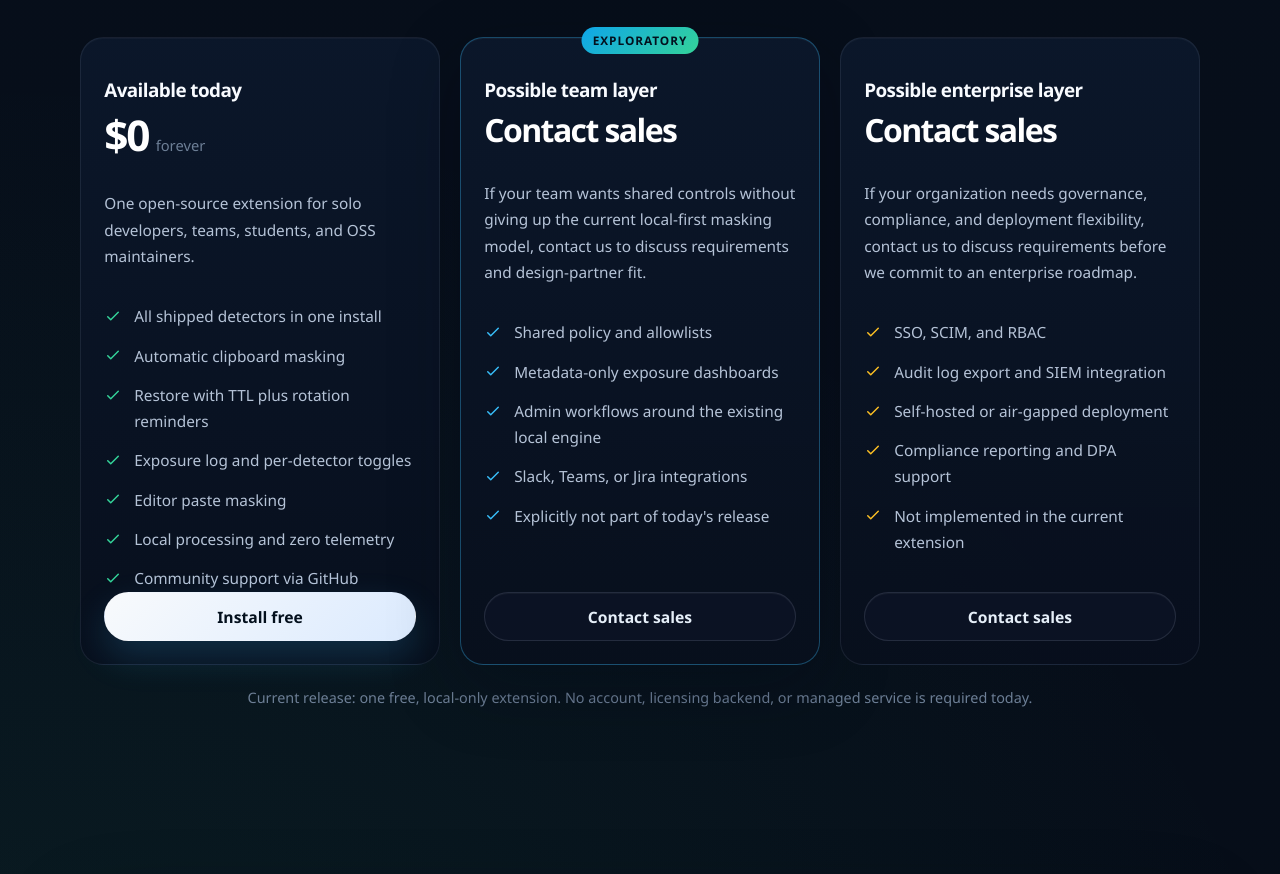
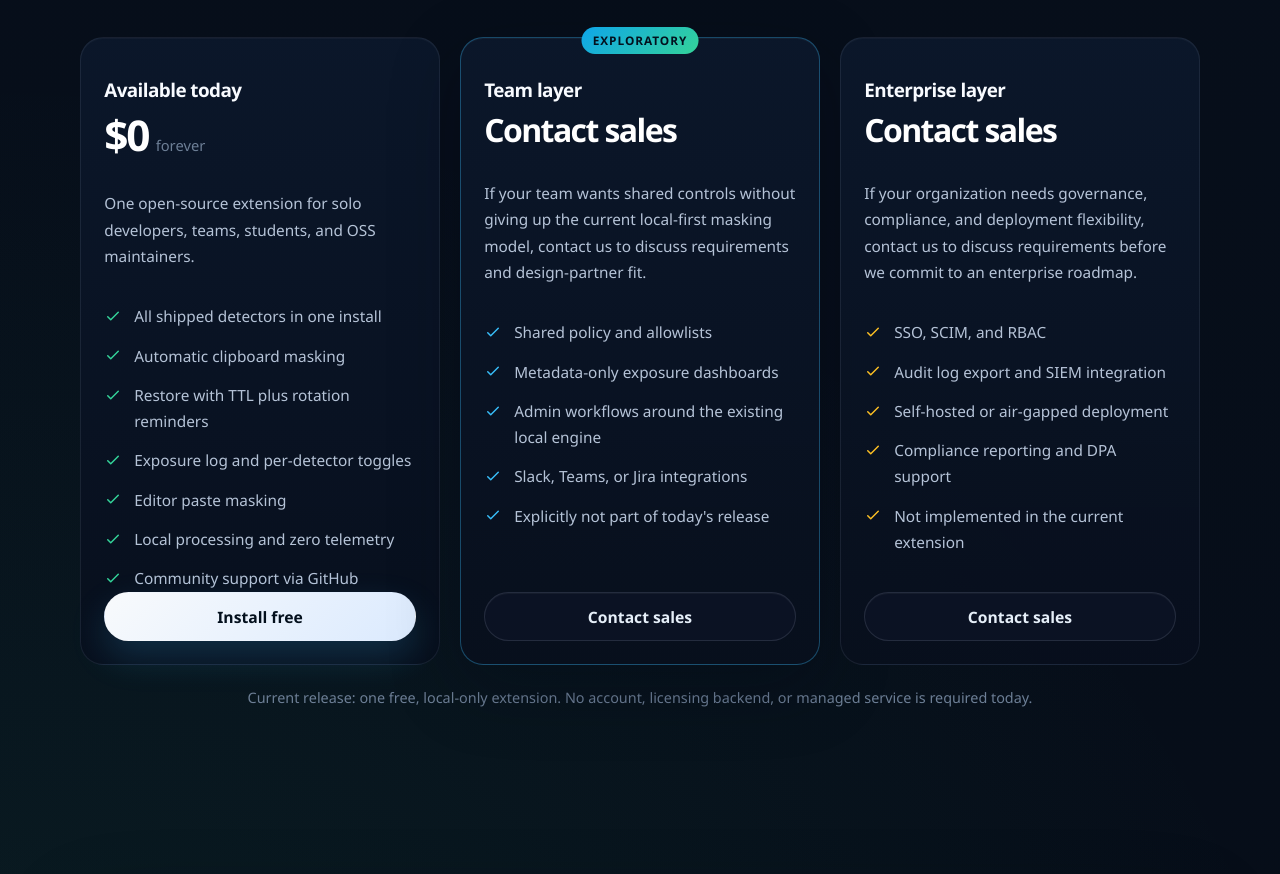
Before and after one commit to Leectan/secretshields, a website: page docs/index.html in a window 1280 px wide. Shown: the part 3737-4611 px from the top of the page. Drawn offline with Linux system fonts and the light colour scheme.

Commit message:
tune: simplify roadmap layer labels

```diff
--- a/docs/index.html
+++ b/docs/index.html
@@ -1480,7 +1480,7 @@
               <article class="card plan-card featured">
                 <div class="plan-tag">Exploratory</div>
                 <div class="plan-top">
-                  <h3 class="plan-title">Possible team layer</h3>
+                  <h3 class="plan-title">Team layer</h3>
                   <div class="plan-price">
                     <strong style="font-size: 2rem">Contact sales</strong>
                   </div>
@@ -1591,7 +1591,7 @@
 
               <article class="card plan-card">
                 <div class="plan-top">
-                  <h3 class="plan-title">Possible enterprise layer</h3>
+                  <h3 class="plan-title">Enterprise layer</h3>
                   <div class="plan-price">
                     <strong style="font-size: 2rem">Contact sales</strong>
                   </div>
```
